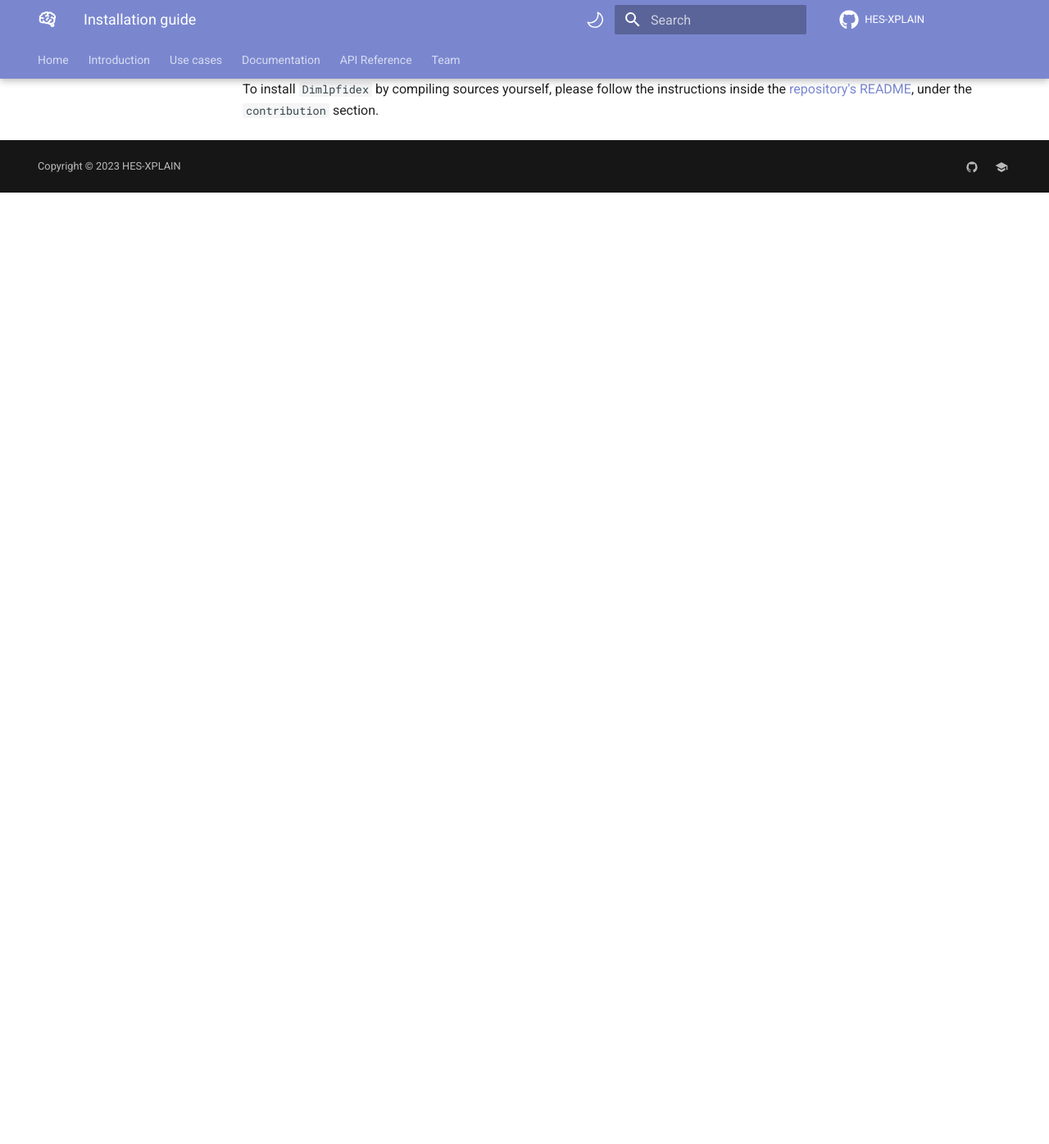
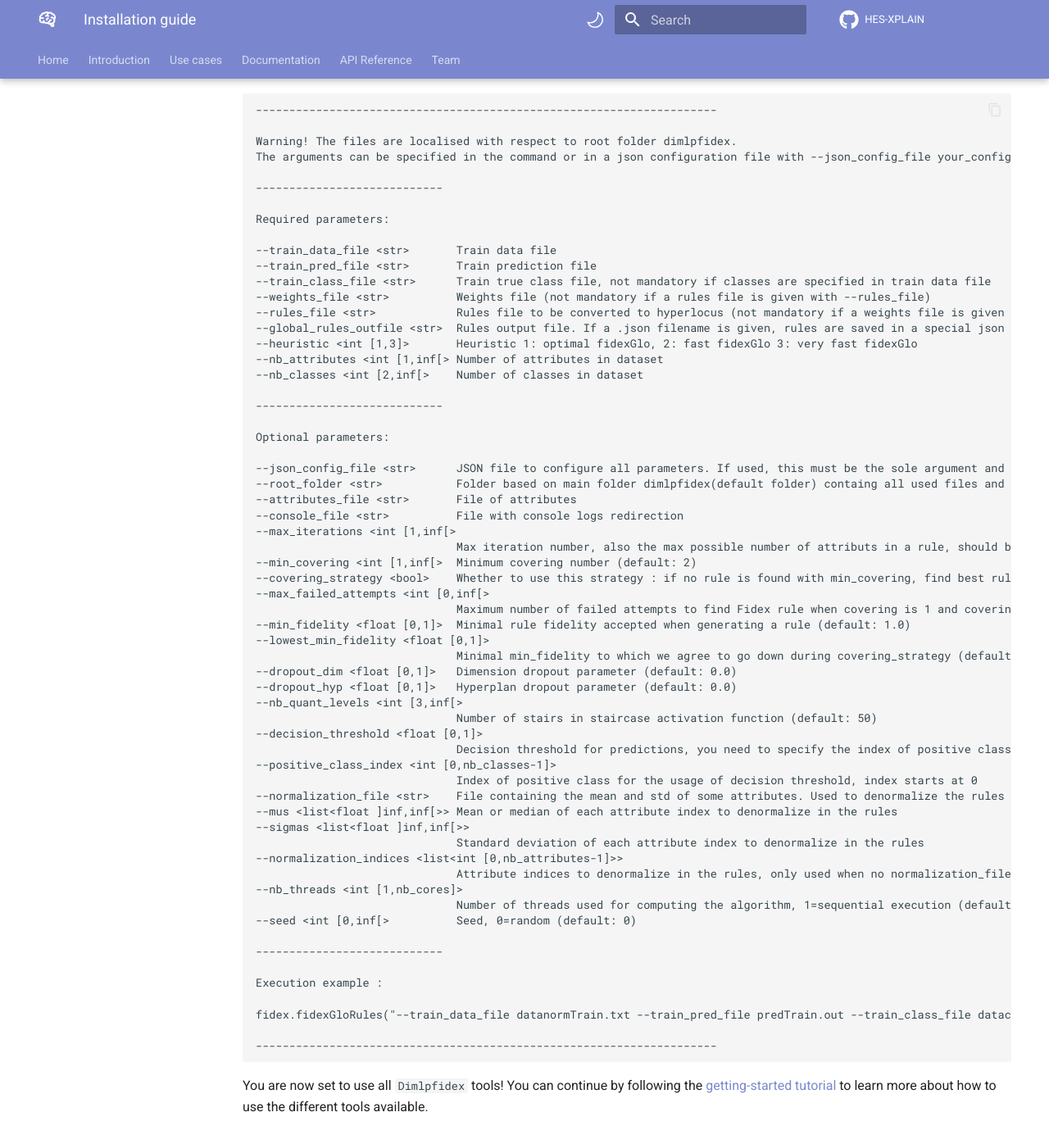
Before and after one commit to HES-XPLAIN/hes-xplain.github.io, an MkDocs documentation site: the page built from docs/documentation/installation-guide.md, in a window 1280 px wide and 1400 px high, scrolled down 1214 px. Shown: the top 1396 px of the window at 82% size. Built offline with MkDocs 1.6.1 and Material for MkDocs 9.7.7, drawn with Linux system fonts in a browser that asks for light colours; comment, search, counter and statistics services are not loaded; before the commit the page ends 1449 px from its top, so only the background shows below that; some of the changed text lies outside the part shown.

Commit message:
Completed a first version of the installation guide

````diff
--- a/docs/documentation/installation-guide.md
+++ b/docs/documentation/installation-guide.md
@@ -70,8 +65,79 @@
     pip install dimlpfidex
     ```
 
+To validate all the above steps, try to call one of the algorithms from the `Dimlpfidex` package. To do so, import `Fidex` from `Dimlpfidex` and call the `FidexGloRules` function inside your python interpreter:
 
+```
+>>> from dimlpfidex import fidex
+>>> fidex.fidexGloRules()
+```
 
+Ensure you have the same output like below:
+```
+---------------------------------------------------------------------
 
-### Installation by compiling sources (alternative)
+Warning! The files are localised with respect to root folder dimlpfidex.
+The arguments can be specified in the command or in a json configuration file with --json_config_file your_config_file.json.
+
+----------------------------
+
+Required parameters:
+
+--train_data_file <str>       Train data file
+--train_pred_file <str>       Train prediction file
+--train_class_file <str>      Train true class file, not mandatory if classes are specified in train data file
+--weights_file <str>          Weights file (not mandatory if a rules file is given with --rules_file)
+--rules_file <str>            Rules file to be converted to hyperlocus (not mandatory if a weights file is given with --weights_file)
+--global_rules_outfile <str>  Rules output file. If a .json filename is given, rules are saved in a special json format>
+--heuristic <int [1,3]>       Heuristic 1: optimal fidexGlo, 2: fast fidexGlo 3: very fast fidexGlo
+--nb_attributes <int [1,inf[> Number of attributes in dataset
+--nb_classes <int [2,inf[>    Number of classes in dataset
+
+----------------------------
+
+Optional parameters:
+
+--json_config_file <str>      JSON file to configure all parameters. If used, this must be the sole argument and must specify the file's relative path
+--root_folder <str>           Folder based on main folder dimlpfidex(default folder) containg all used files and where generated files will be saved. If a file name is specified with another option, his path will be configured with respect to this root folder
+--attributes_file <str>       File of attributes
+--console_file <str>          File with console logs redirection
+--max_iterations <int [1,inf[>
+                              Max iteration number, also the max possible number of attributs in a rule, should be 25 if working with images (default: 10)
+--min_covering <int [1,inf[>  Minimum covering number (default: 2)
+--covering_strategy <bool>    Whether to use this strategy : if no rule is found with min_covering, find best rule with best covering using dichotomic search. Decreases min_fidelity if needed (default: True)
+--max_failed_attempts <int [0,inf[>
+                              Maximum number of failed attempts to find Fidex rule when covering is 1 and covering strategy is used (default: 30)
+--min_fidelity <float [0,1]>  Minimal rule fidelity accepted when generating a rule (default: 1.0)
+--lowest_min_fidelity <float [0,1]>
+                              Minimal min_fidelity to which we agree to go down during covering_strategy (default: 0.75)
+--dropout_dim <float [0,1]>   Dimension dropout parameter (default: 0.0)
+--dropout_hyp <float [0,1]>   Hyperplan dropout parameter (default: 0.0)
+--nb_quant_levels <int [3,inf[>
+                              Number of stairs in staircase activation function (default: 50)
+--decision_threshold <float [0,1]>
+                              Decision threshold for predictions, you need to specify the index of positive class if you want to use it
+--positive_class_index <int [0,nb_classes-1]>
+                              Index of positive class for the usage of decision threshold, index starts at 0
+--normalization_file <str>    File containing the mean and std of some attributes. Used to denormalize the rules if specified
+--mus <list<float ]inf,inf[>> Mean or median of each attribute index to denormalize in the rules
+--sigmas <list<float ]inf,inf[>>
+                              Standard deviation of each attribute index to denormalize in the rules
+--normalization_indices <list<int [0,nb_attributes-1]>>
+                              Attribute indices to denormalize in the rules, only used when no normalization_file is given, index starts at 0 (default: [0,...,nb_attributes-1])
+--nb_threads <int [1,nb_cores]>
+                              Number of threads used for computing the algorithm, 1=sequential execution (default: 1)
+--seed <int [0,inf[>          Seed, 0=random (default: 0)
+
+----------------------------
+
+Execution example :
+
+fidex.fidexGloRules("--train_data_file datanormTrain.txt --train_pred_file predTrain.out --train_class_file dataclass2Train.txt --weights_file weights.wts --nb_attributes 16 --nb_classes 2 --heuristic 1 --global_rules_outfile globalRules.rls --root_folder dimlp/datafiles")
+
+---------------------------------------------------------------------
+```
+
+You are now set to use all `Dimlpfidex` tools! You can continue by following the [getting-started tutorial](../getting-started) to learn more about how to use the different tools available.
+
+## Installation by compiling sources (alternative)
 To install `Dimlpfidex` by compiling sources yourself, please follow the instructions inside the [repository's README](https://github.com/HES-XPLAIN/dimlpfidex/blob/main/README.md#contribution), under the `contribution` section.
````
Also changed, not shown: other parts of docs/documentation/installation-guide.md (+1 -6 lines).
